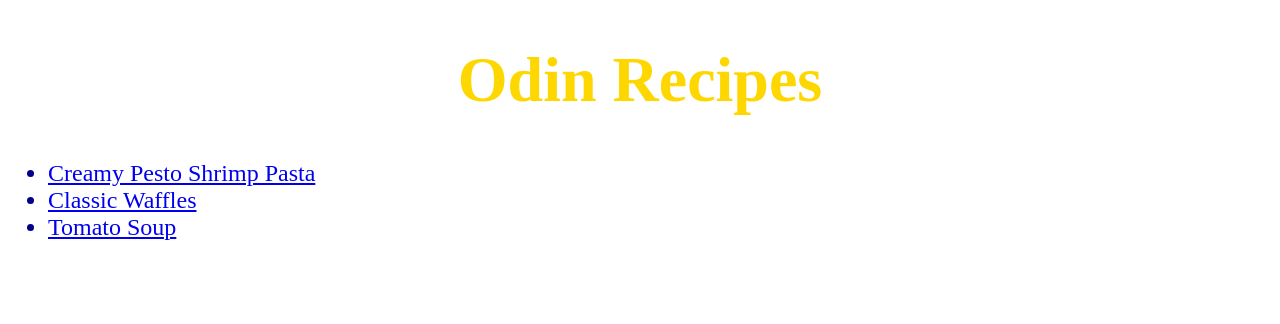
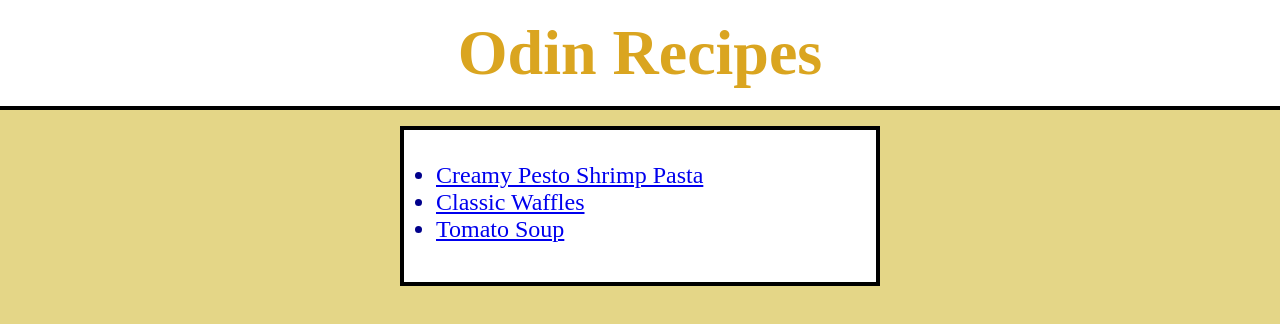
Before and after one commit to m-redw/odin-recipes, a plain HTML site: page index.html in a window 1280 px wide. Drawn offline with Linux system fonts and the light colour scheme.

Commit message:
Update index file style
Before, no margin, padding, or content adjustment.
Now displayed my knowledge on the box model and the 3 mentioned above.

```diff
--- a/index-style.css
+++ b/index-style.css
@@ -1,14 +1,32 @@
+* {
+    box-sizing: border-box;
+    margin: 0;
+}
+
+html {
+    background-color: rgb(228, 214, 135);
+}
+
 h1 {
-    /* font */
-    color: gold;
+    color: goldenrod;
+    background-color: white;
     font-family: 'Times New Roman', Times, serif;
     font-size: 64px;
 
-    /* alignment */
     text-align: center;
+
+    padding: 16px;
+    border-bottom: 4px solid black;
 }
 
-li {
+ul {
+    background-color: white;
     font-size: 24px;
     color: darkblue;
+
+    width: 480px;
+    height: 160px;
+    padding: 32px;
+    border: 4px solid black;
+    margin: 16px auto;
 }
```
